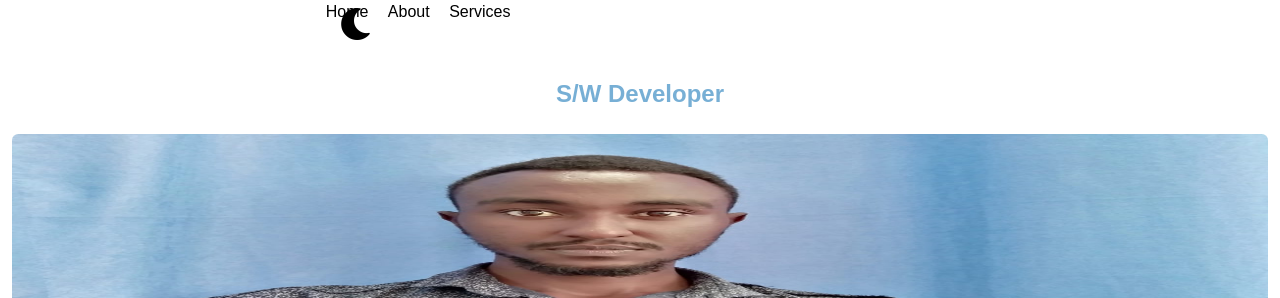
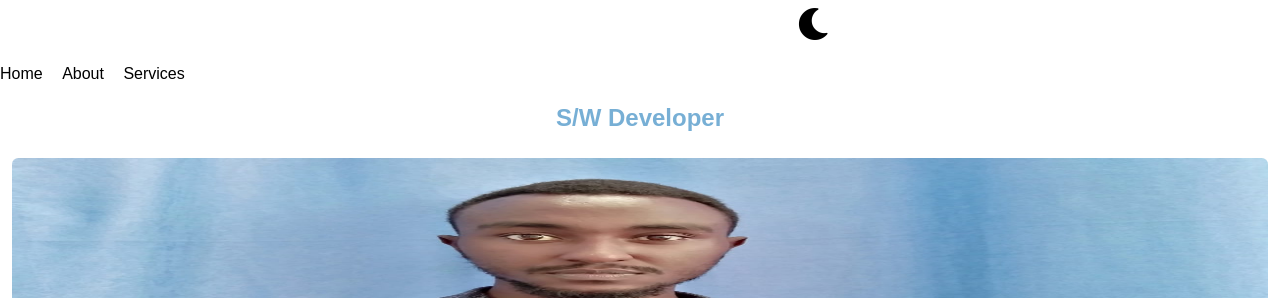
Before and after one commit to mugambi-victor/portofolio_mobile_first, a website: page index.html in a window 1280 px wide. Shown: the top 298 px of the page. Drawn offline with nearby package versions, Linux system fonts and the light colour scheme.

Commit message:
dark mode

```diff
--- a/index.html
+++ b/index.html
@@ -49,15 +49,15 @@
       ></a>
       <!-- Add more social media links as needed -->
     </div>
-    <div class="nav w-100" id="nav">
-      <div class="row">
-        <div class="col-9 d-flex">
+    <div class=" nav" id="nav">
+      <div class="row w-100 d-flex justify-content-between">
+        <div class="col-sm-8 d-flex">
           <button class="toggle-btn">&#9776;</button><h2>Victor Mugambi</h2>
+          <i class="fas fa-moon mt-2  " id="nightModeBtn" style="font-size: 32px; margin-left:auto;"></i>
+         <i class="fas fa-sun mt-2  text-white" id="dayModeBtn" style="font-size: 32px; margin-left:auto; display: none;"></i>
         </div>
-        <div class="col-2 " style="margin-left: auto;">
-          <i  class="bi bi-moon-fill"></i>
-         <i class="fas fa-moon mt-2 ms-5" id="nightModeBtn" style="font-size: 32px;"></i>
-         <i class="fas fa-sun mt-2 ms-5 text-white" id="dayModeBtn" style="font-size: 32px; display: none;"></i>
+        <div class="col-sm" >
+
         </div>
       </div>
 
```
